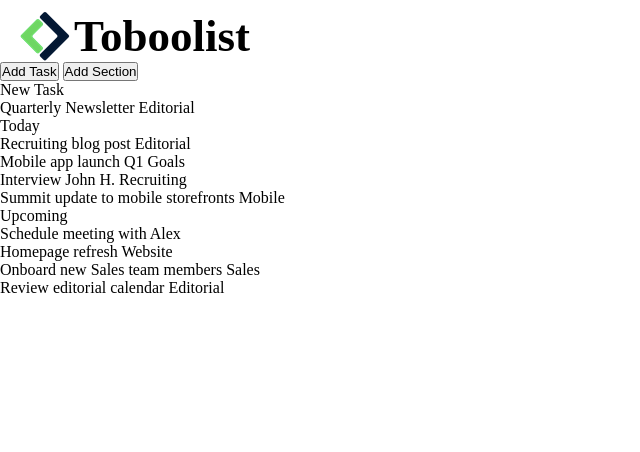
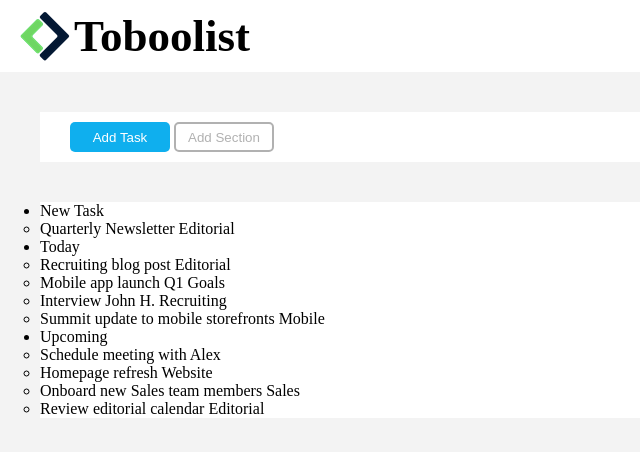
Before and after one commit to alessandro-barate/html-css-toboolist, a plain HTML site: page index.html in a window 1280 px wide. Shown: the whole page, without its empty margins (0-640 px from the left). Drawn offline with Linux system fonts and the light colour scheme.

Commit message:
[UPD] Buttons section styled

```diff
--- a/css/style.css
+++ b/css/style.css
@@ -9,8 +9,8 @@
 
 /*  STYLING HEADER  */
 .logo-container {
-    margin-left: 20px;
-    margin-top: 10px;
+    padding: 10px 0 10px 20px;
+    background-color: white;
 }
 
 .logo, .logo-text {
@@ -22,3 +22,39 @@
     font-size: 45px;
 }
 /*  /STYLING HEADER  */
+
+/*  STYLING CORPO PRINCIPALE  */
+body {
+    background-color: rgb(243, 243, 243);
+}
+
+.buttons-section, .list-container {
+    width: 1200px;
+    margin: 40px auto;
+    background-color: white;
+}
+
+button {
+    margin-top: 10px;
+    margin-bottom: 10px;
+    width: 100px;
+    height: 30px;
+    border-radius: 5px;
+}
+
+.task {
+    margin-left: 30px;
+    background-color: rgb(15, 175, 238);
+    border: none;
+    color: white;
+}
+
+.section {
+    background-color: white;
+    border-color: rgb(177, 177, 177);
+    border-style: solid;
+    color: rgb(177, 177, 177);
+}
+
+
+/*  STYLING CORPO PRINCIPALE  */
--- a/index.html
+++ b/index.html
@@ -21,15 +21,14 @@
     <main>
 
         <!-- SEZIONE CON BOTTONI -->
-        <div class="container">
         <div class="buttons-section">
             <button class="task">Add Task</button>
             <button class="section">Add Section</button>
         </div>
-        </div>
         <!-- /SEZIONE CON BOTTONI -->
 
         <!-- SEZIONE CON LISTA -->
+        <div class="list-container">
             <div class="list">
                 <ul>
                     <li class="list-point-name">New Task
@@ -56,6 +55,7 @@
                 </ul>
             </div>
             <!-- /SEZIONE CON LISTA -->
+        </div>
     </main>
     <!-- /CORPO PRINCIPALE DELLA PAGINA -->
 
```
Lines whose indentation alone changed are shown as unchanged.
